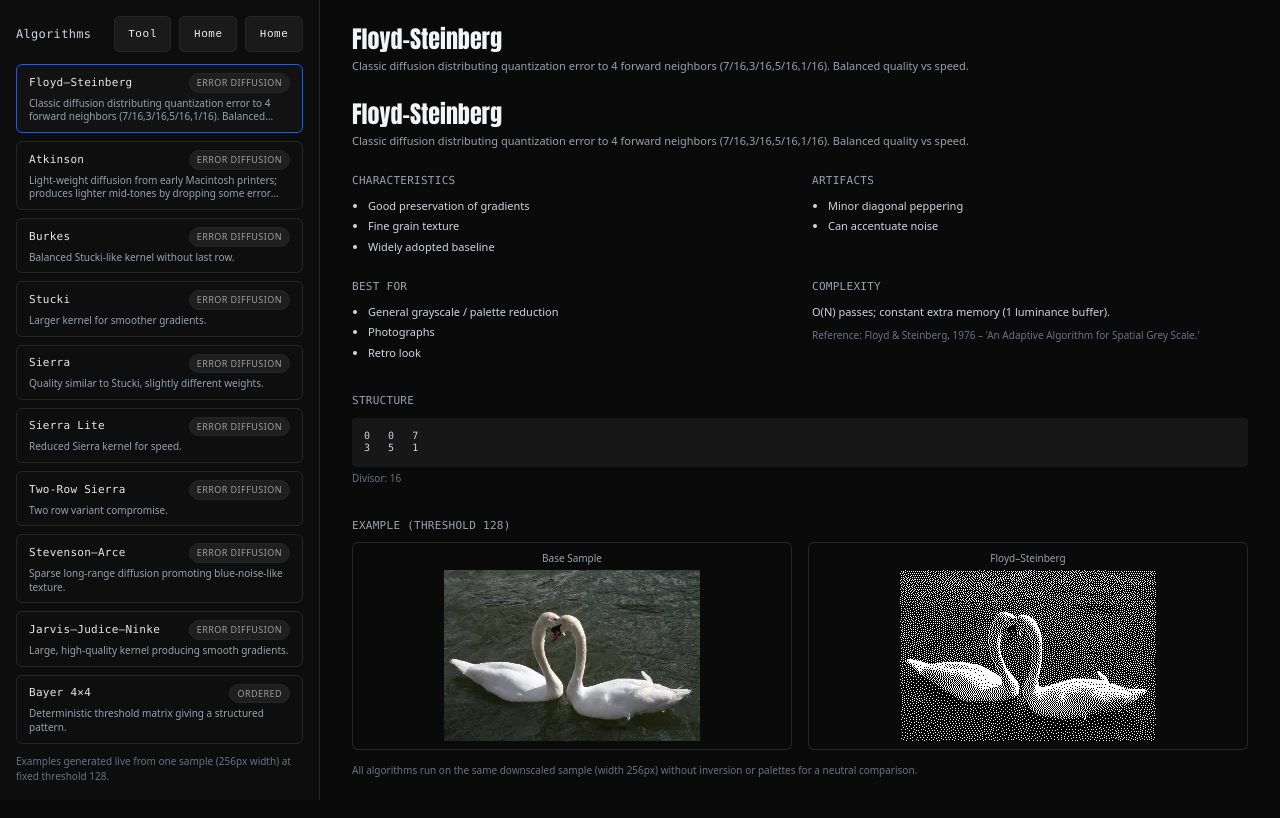
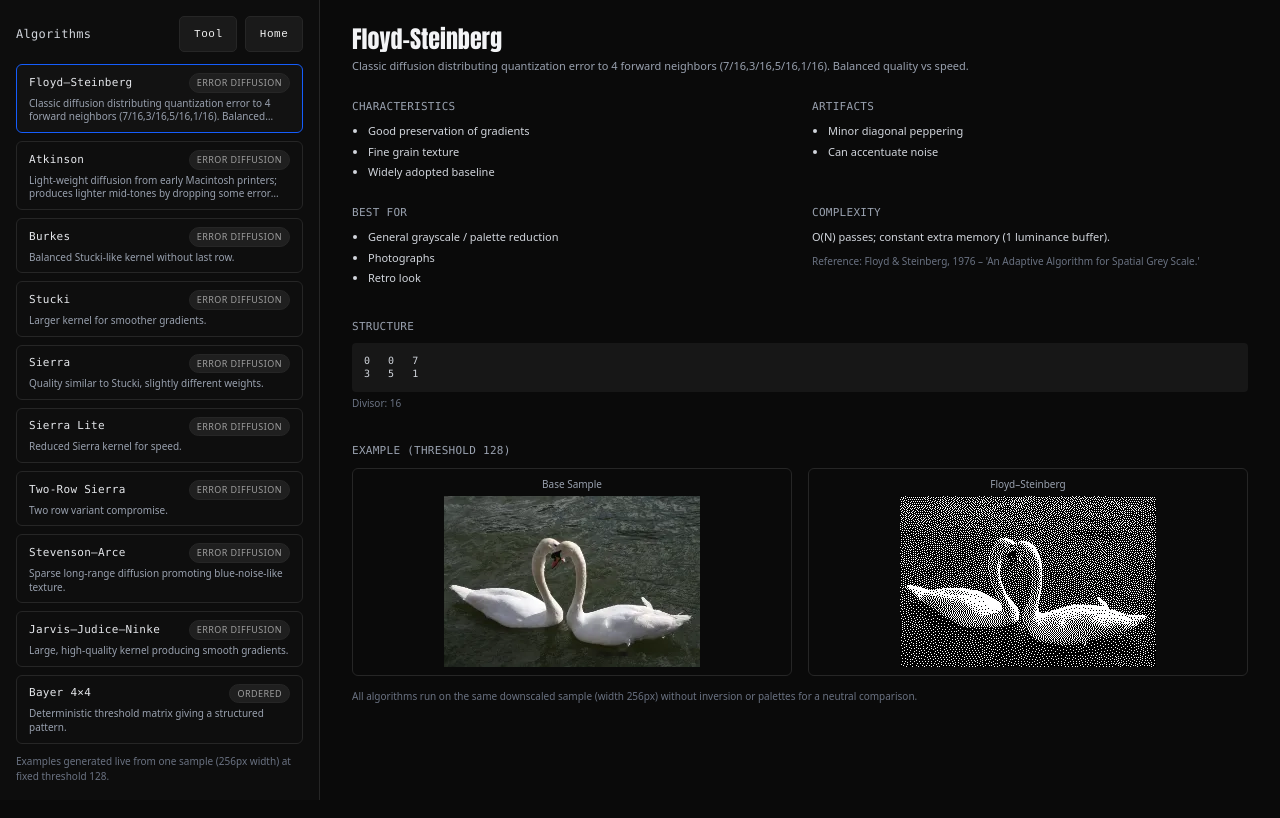
Before and after one commit to Oslonline/dithering-studio, a React (Vite) app: page /Algorithms in a window 1280 px wide. Shown: the top 818 px of the page. Built offline with nearby package versions, Linux system fonts and the light colour scheme.

Commit message:
explorer: remove duplicate Home link and header block

```diff
--- a/src/pages/AlgorithmExplorer.tsx
+++ b/src/pages/AlgorithmExplorer.tsx
@@ -144,11 +144,8 @@ const AlgorithmExplorer: React.FC = () => {
         <header className="flex items-center justify-between px-4 pt-4 pb-3">
           <h1 className="font-mono text-xs tracking-wide text-gray-300">Algorithms</h1>
           <div className="flex items-center gap-2">
-            <Link to="/Dithering" className="clean-btn px-3 py-1 !text-[11px]">
-              Tool
-            </Link>
-              <Link to="/" className="clean-btn px-3 py-1 !text-[11px]">Home</Link>
-              <Link to="/" className="clean-btn px-3 py-1 !text-[11px]">Home</Link>
+            <Link to="/Dithering" className="clean-btn px-3 py-1 !text-[11px]">Tool</Link>
+            <Link to="/" className="clean-btn px-3 py-1 !text-[11px]">Home</Link>
           </div>
         </header>
         <div className="flex-1 space-y-2 overflow-y-auto px-4 pb-4">
@@ -168,10 +165,6 @@ const AlgorithmExplorer: React.FC = () => {
             <h2 className="font-anton text-2xl leading-tight text-gray-100">{active.name}</h2>
             <p className="mt-1 text-[11px] text-gray-400">{active.overview}</p>
           </div>
-            <div className="mb-6">
-              <h2 className="font-anton text-2xl leading-tight text-gray-100">{active.name}</h2>
-              <p className="mt-1 text-[11px] text-gray-400">{active.overview}</p>
-            </div>
           <section className="mb-8 grid gap-6 md:grid-cols-2">
             <div>
               <h3 className="mb-2 font-mono text-[11px] tracking-wide text-gray-400 uppercase">Characteristics</h3>
```
